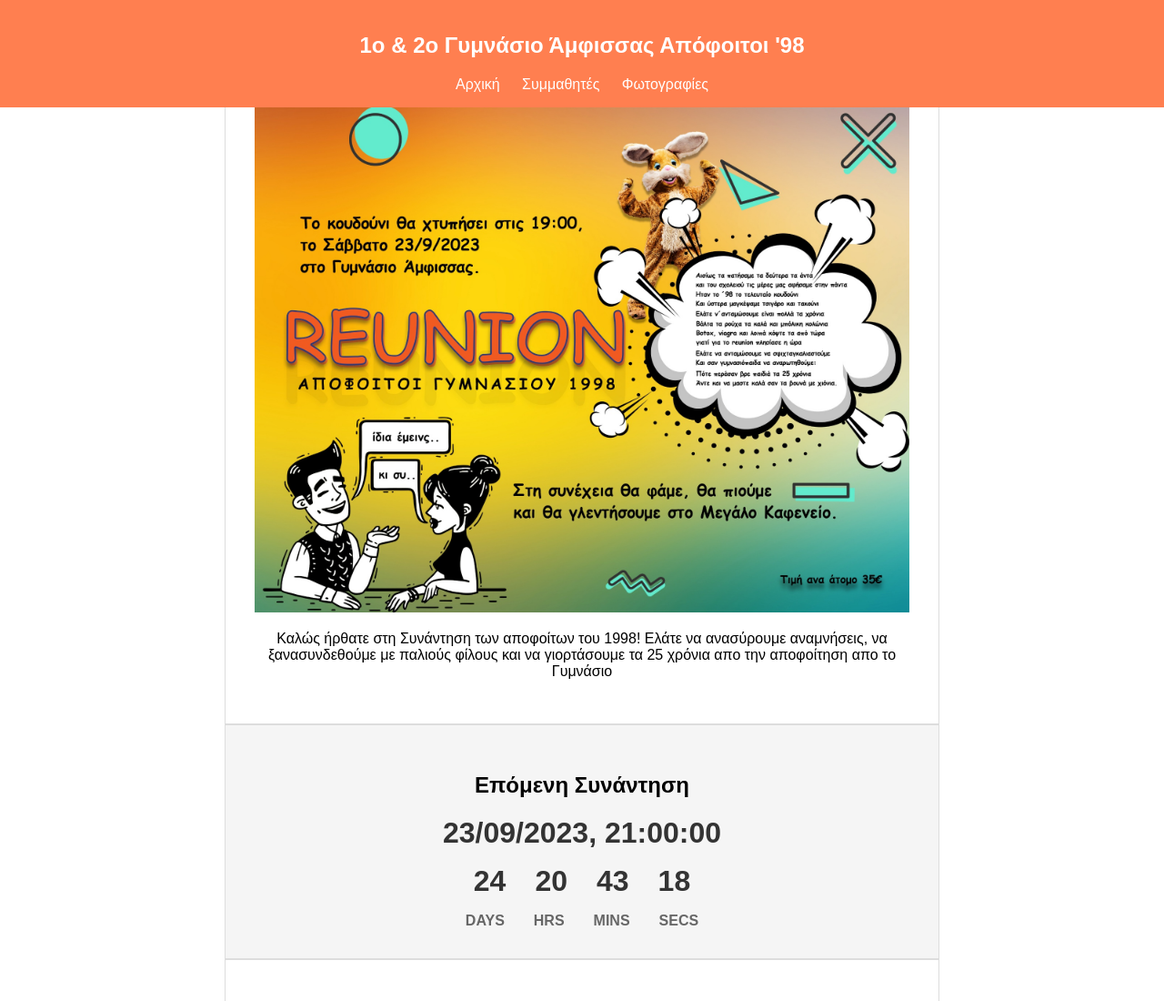
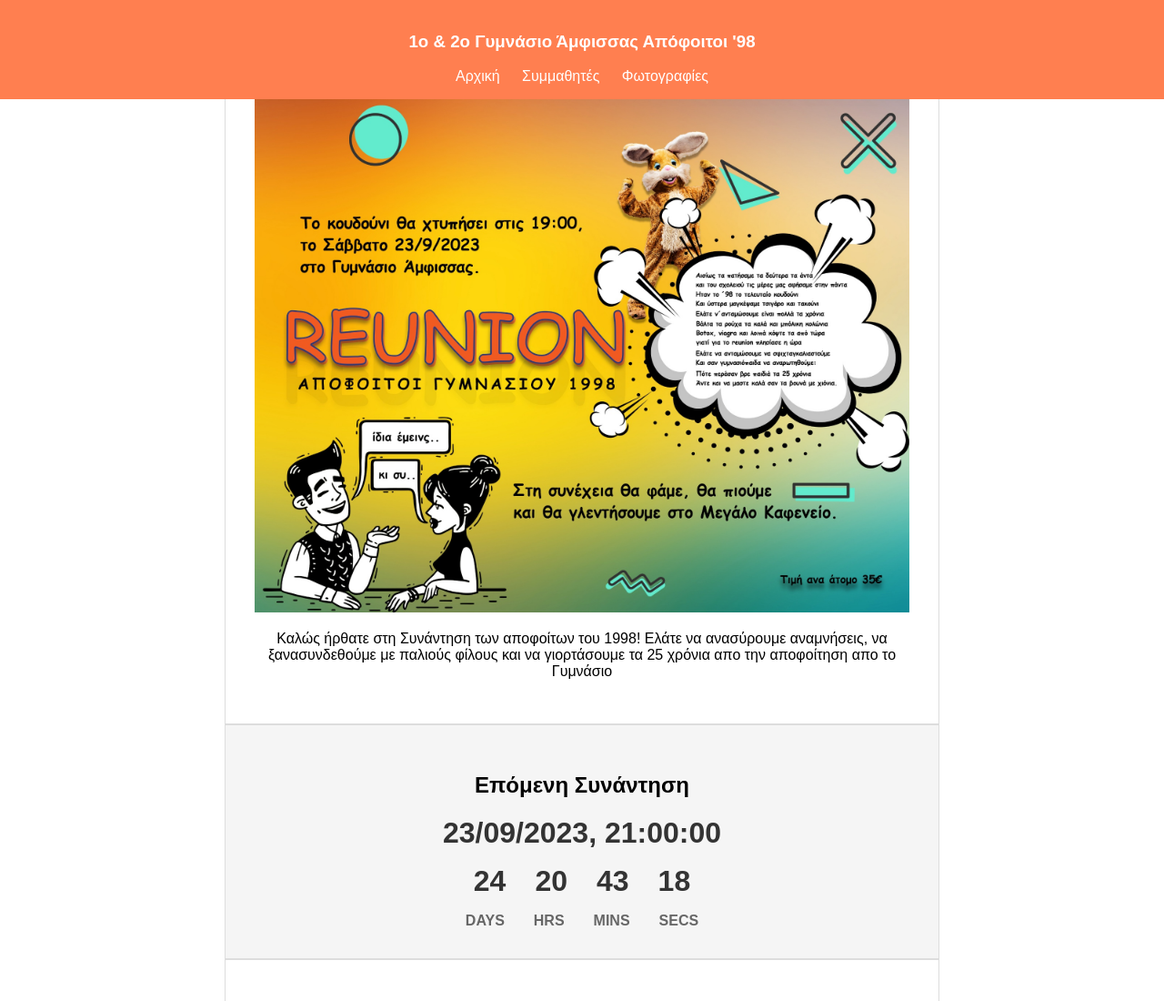
Before and after one commit to NikGioulos/class98reunion, a website: page index.html in a window 1280 px wide. Shown: the top 1100 px of the page at 91% size. Drawn offline with Linux system fonts and the light colour scheme; no server answers.

Commit message:
resize banner.

```diff
--- a/index.html
+++ b/index.html
@@ -8,7 +8,7 @@
 </head>
 <body>
   <header id="banner">
-    <h2>1ο & 2ο Γυμνάσιο Άμφισσας  Απόφοιτοι '98</h2>
+    <h3>1ο & 2ο Γυμνάσιο Άμφισσας  Απόφοιτοι '98</h3>
     <nav>
       <a href="/">Αρχική</a>
       <a href="#participants">Συμμαθητές</a>
```
